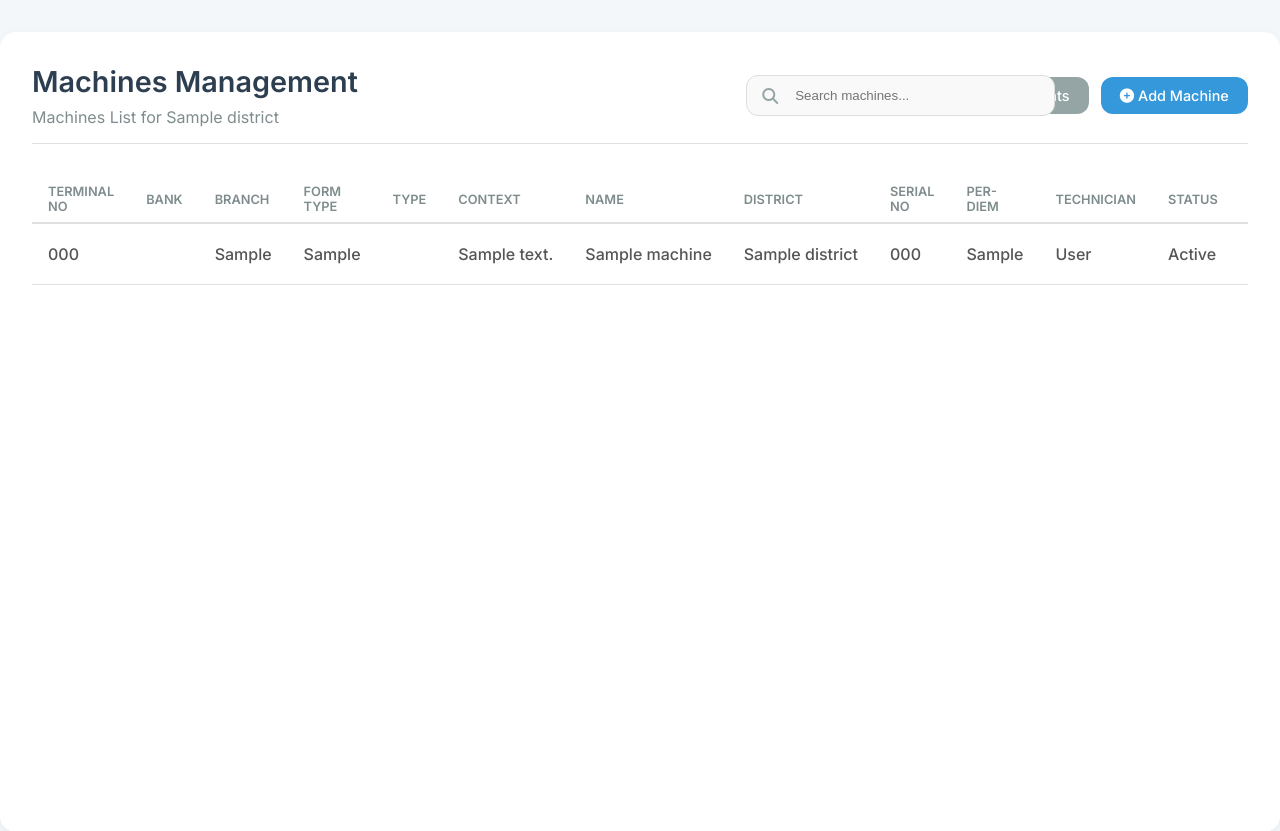
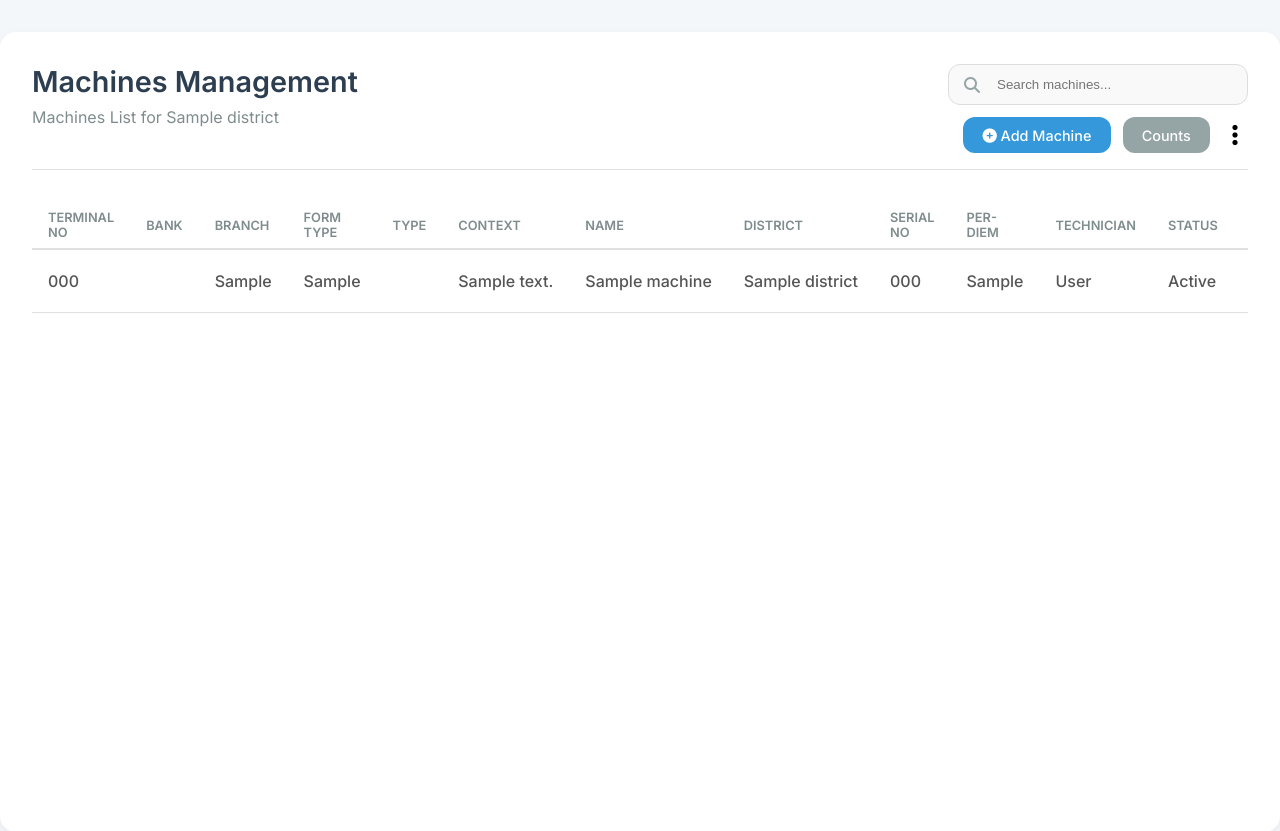
Before and after one commit to YoHighnessM/tech24_atmms, a PHP site: page /machines/machine_list.php in a window 1280 px wide. Shown: the top 831 px of the page. Run offline with PHP 8.4, Linux system fonts and the light colour scheme; tables that the repository leaves empty or names only in its code hold one stand-in row (values such as "Sample post"); some libraries are stand-ins or nearby versions.

Commit message:
style revamp, added icons instead of text, dropdown for logout...

```diff
--- a/machines/machine_list.php
+++ b/machines/machine_list.php
@@ -1,7 +1,6 @@
 <?php
 include "../conn.php";
 
-// Fetch the machines and their related data from the database
 $select_machines = $conn->query("
     SELECT
         m.*,
@@ -20,7 +19,6 @@ $select_machines = $conn->query("
         m.status <> 'Deleted'
 ");
 
-// Fetch the list of districts for the page heading
 $districts = "SELECT * FROM districts";
 $result = $conn->query($districts);
 
@@ -33,14 +31,11 @@ $result = $conn->query($districts);
     <meta charset="UTF-8" />
     <meta name="viewport" content="width=device-width, initial-scale=1.0" />
     <title>Machines List</title>
-    <!-- Google Fonts for a modern look -->
     <link rel="preconnect" href="https://fonts.googleapis.com">
     <link rel="preconnect" href="https://fonts.gstatic.com" crossorigin>
     <link href="https://fonts.googleapis.com/css2?family=Inter:wght@400;500;600;700&display=swap" rel="stylesheet">
-    <!-- Font Awesome for icons -->
     <link rel="stylesheet" href="https://cdnjs.cloudflare.com/ajax/libs/font-awesome/6.1.1/css/all.min.css" />
     <style>
-        /* General body and container styling */
         body {
             font-family: 'Inter', sans-serif;
             background-color: #f4f7f9;
@@ -60,11 +55,10 @@ $result = $conn->query($districts);
             padding: 2rem;
         }
 
-        /* Header section */
         .header {
             display: flex;
             justify-content: space-between;
-            align-items: center;
+            align-items: flex-start;
             margin-bottom: 2rem;
             padding-bottom: 1rem;
             border-bottom: 1px solid #e0e0e0;
@@ -84,18 +78,21 @@ $result = $conn->query($districts);
             margin: 0.5rem 0 0;
         }
 
-        /* New header-actions container for buttons and search bar */
-        .header-actions {
+        .header-right-content {
+            display: flex;
+            flex-direction: column;
+            align-items: flex-end;
+            gap: 0.75rem;
+            min-width: 300px;
+        }
+
+        .header-buttons {
             display: flex;
             align-items: center;
             gap: 0.75rem;
-            flex-wrap: wrap;
-            justify-content: flex-end;
-            /* This will push all items to the right */
         }
 
-        .header-actions a,
-        .header-actions .btn {
+        .header-buttons a {
             font-size: 0.9rem;
             text-decoration: none;
             padding: 0.6rem 1.2rem;
@@ -103,24 +100,31 @@ $result = $conn->query($districts);
             transition: background-color 0.2s ease;
             font-weight: 500;
             border: none;
+            white-space: nowrap;
         }
 
-        .header-actions .btn-primary {
+        .header-buttons .btn-primary {
             background-color: #3498db;
             color: #fff;
         }
 
-        .header-actions .btn-primary:hover {
+        .header-buttons .btn-primary:hover {
             background-color: #2980b9;
         }
 
-        /* Search bar styling */
+        .header-buttons .btn-secondary {
+            background-color: #95a5a6;
+            color: #fff;
+        }
+
+        .header-buttons .btn-secondary:hover {
+            background-color: #7f8c8d;
+        }
+
+
         .search-bar {
             position: relative;
-            /* Allow it to grow but not shrink beyond its content */
-            flex: 1 1 200px;
-            margin-right: auto;
-            /* Pushes the search bar to the left within the container */
+            width: 100%;
         }
 
         .search-bar input {
@@ -131,6 +135,7 @@ $result = $conn->query($districts);
             border: 1px solid #ddd;
             background-color: #f9f9f9;
             transition: border-color 0.2s ease;
+            box-sizing: border-box;
         }
 
         .search-bar input:focus {
@@ -146,7 +151,6 @@ $result = $conn->query($districts);
             color: #95a5a6;
         }
 
-        /* Table styling to make it wide and without separate containers for each data cell */
         .table-container {
             overflow-x: auto;
         }
@@ -182,7 +186,6 @@ $result = $conn->query($districts);
 
         .table-modern tbody tr:hover td {
             background-color: #f9f9f9;
-            box-shadow: none;
         }
 
         .table-actions a {
@@ -193,29 +196,38 @@ $result = $conn->query($districts);
             transition: color 0.2s ease;
         }
 
+        .table-actions a i {
+            font-size: 1.2rem;
+            vertical-align: middle;
+        }
+
+        .table-actions a {
+            margin-right: 1.2rem;
+        }
+
         .table-actions a:hover {
             color: #2980b9;
         }
 
-        /* Responsive design for smaller screens */
         @media (max-width: 768px) {
-
-            .header-actions {
+            .header {
                 flex-direction: column;
                 align-items: stretch;
             }
 
-            .header {
-                flex-direction: column;
-                align-items: flex-start;
+            .header-right-content {
+                width: 100%;
+                margin-top: 1rem;
+                align-items: stretch;
             }
 
-            .header-actions a {
-                margin: 0.25rem 0;
+            .header-buttons {
+                flex-direction: column;
+                align-items: stretch;
             }
 
-            .search-bar {
-                max-width: none;
+            .header-buttons a {
+                text-align: center;
             }
         }
     </style>
@@ -242,15 +254,30 @@ $result = $conn->query($districts);
                     ?>
                 </h5>
             </div>
-            <div class="header-actions">
+            <div class="header-right-content">
                 <form onsubmit="event.preventDefault();" class="search-bar">
                     <i class="fas fa-search"></i>
                     <input type="text" placeholder="Search machines..." name="search_query" onkeyup="filterTable()" />
                 </form>
-                <a href="counts.php" class="btn btn-secondary" style="background-color: #95a5a6; color: #fff;">Counts</a>
-                <a href="machine_reg.php" class="btn btn-primary">
-                    <i class="fas fa-plus-circle me-2"></i> Add Machine
-                </a>
+                <div class="header-buttons">
+                    <a href="machine_reg.php" class="btn btn-primary">
+                        <i class="fas fa-plus-circle"></i> Add Machine
+                    </a>
+                    <a href="counts.php" class="btn btn-secondary">Counts</a>
+                    <div class="dropdown-menu-wrapper" style="position:relative;display:inline-block;">
+                        <button class="dropdown-toggle" style="background:none;border:none;cursor:pointer;padding:0 10px;">
+                            <i class="fa-solid fa-ellipsis-vertical" style="font-size:1.5rem;"></i>
+                        </button>
+                        <div class="dropdown-menu" style="display:none;position:absolute;right:0;top:120%;background:#fff;border-radius:8px;box-shadow:0 2px 8px rgba(0,0,0,0.12);min-width:160px;z-index:1000;">
+                            <a href="../logout.php" style="display:flex;align-items:center;gap:8px;padding:10px 16px;color:#333;text-decoration:none;border-bottom:1px solid #eee;">
+                                <i class="fa-solid fa-right-from-bracket"></i> Logout
+                            </a>
+                            <a href="#" onclick="downloadExcel()" style="display:flex;align-items:center;gap:8px;padding:10px 16px;color:#333;text-decoration:none;">
+                                <i class="fa-solid fa-file-excel"></i> Download as Excel
+                            </a>
+                        </div>
+                    </div>
+                </div>
             </div>
         </div>
 
@@ -278,21 +305,21 @@ $result = $conn->query($districts);
                     if ($select_machines->num_rows > 0) {
                         while ($row = $select_machines->fetch_assoc()) {
                             echo "<tr>";
-                            echo "<td title='{$row['terminal_number']}'>" . htmlspecialchars($row['terminal_number']) . "</td>";
-                            echo "<td title='{$row['bank_name']}'>" . htmlspecialchars($row['bank_name']) . "</td>";
-                            echo "<td title='{$row['branch']}'>" . htmlspecialchars($row['branch']) . "</td>";
-                            echo "<td title='{$row['form_type']}'>" . htmlspecialchars($row['form_type']) . "</td>";
-                            echo "<td title='{$row['type']}'>" . htmlspecialchars($row['type']) . "</td>";
-                            echo "<td title='{$row['context']}'>" . htmlspecialchars($row['context']) . "</td>";
-                            echo "<td title='{$row['machine_name']}'>" . htmlspecialchars($row['machine_name']) . "</td>";
-                            echo "<td title='{$row['district_name']}'>" . htmlspecialchars($row['district_name']) . "</td>";
-                            echo "<td title='{$row['serial_number']}'>" . htmlspecialchars($row['serial_number']) . "</td>";
-                            echo "<td title='{$row['per_diem']}'>" . htmlspecialchars($row['per_diem']) . "</td>";
-                            echo "<td title='{$row['technician_name']}'>" . htmlspecialchars($row['technician_name']) . "</td>";
-                            echo "<td title='{$row['status']}'>" . htmlspecialchars($row['status']) . "</td>";
+                            echo "<td title='" . htmlspecialchars($row['terminal_number']) . "'>" . htmlspecialchars($row['terminal_number']) . "</td>";
+                            echo "<td title='" . htmlspecialchars($row['bank_name']) . "'>" . htmlspecialchars($row['bank_name']) . "</td>";
+                            echo "<td title='" . htmlspecialchars($row['branch']) . "'>" . htmlspecialchars($row['branch']) . "</td>";
+                            echo "<td title='" . htmlspecialchars($row['form_type']) . "'>" . htmlspecialchars($row['form_type']) . "</td>";
+                            echo "<td title='" . htmlspecialchars($row['type']) . "'>" . htmlspecialchars($row['type']) . "</td>";
+                            echo "<td title='" . htmlspecialchars($row['context']) . "'>" . htmlspecialchars($row['context']) . "</td>";
+                            echo "<td title='" . htmlspecialchars($row['machine_name']) . "'>" . htmlspecialchars($row['machine_name']) . "</td>";
+                            echo "<td title='" . htmlspecialchars($row['district_name']) . "'>" . htmlspecialchars($row['district_name']) . "</td>";
+                            echo "<td title='" . htmlspecialchars($row['serial_number']) . "'>" . htmlspecialchars($row['serial_number']) . "</td>";
+                            echo "<td title='" . htmlspecialchars($row['per_diem']) . "'>" . htmlspecialchars($row['per_diem']) . "</td>";
+                            echo "<td title='" . htmlspecialchars($row['technician_name']) . "'>" . htmlspecialchars($row['technician_name']) . "</td>";
+                            echo "<td title='" . htmlspecialchars($row['status']) . "'>" . htmlspecialchars($row['status']) . "</td>";
                             echo '<td class="table-actions">';
-                            echo '<a href="more_info.php?id=' . $row['id'] . '">More Info</a>';
-                            echo '<a href="machine_edit.php?id=' . $row['id'] . '">Edit</a>';
+                            echo '<a href="more_info.php?id=' . $row['id'] . '" title="More Info"><i class="fa-solid fa-circle-info"></i></a>';
+                            echo '<a href="machine_edit.php?id=' . $row['id'] . '" title="Edit"><i class="fa-solid fa-pen-to-square"></i></a>';
                             echo '</td>';
                             echo "</tr>";
                         }
@@ -304,28 +331,7 @@ $result = $conn->query($districts);
             </table>
         </div>
     </div>
-    <script>
-        function filterTable() {
-            const input = document.querySelector('input[name="search_query"]');
-            const filter = input.value.toLowerCase();
-            const table = document.querySelector('.table-modern');
-            const tr = table.querySelectorAll('tbody tr');
-
-            tr.forEach(row => {
-                let rowVisible = false;
-                row.querySelectorAll('td').forEach(cell => {
-                    if (cell.textContent.toLowerCase().includes(filter)) {
-                        rowVisible = true;
-                    }
-                });
-                if (rowVisible || filter === '') {
-                    row.style.display = 'table-row';
-                } else {
-                    row.style.display = 'none';
-                }
-            });
-        }
-    </script>
+    <script src="script.js"></script>
 </body>
 
 </html>
```
